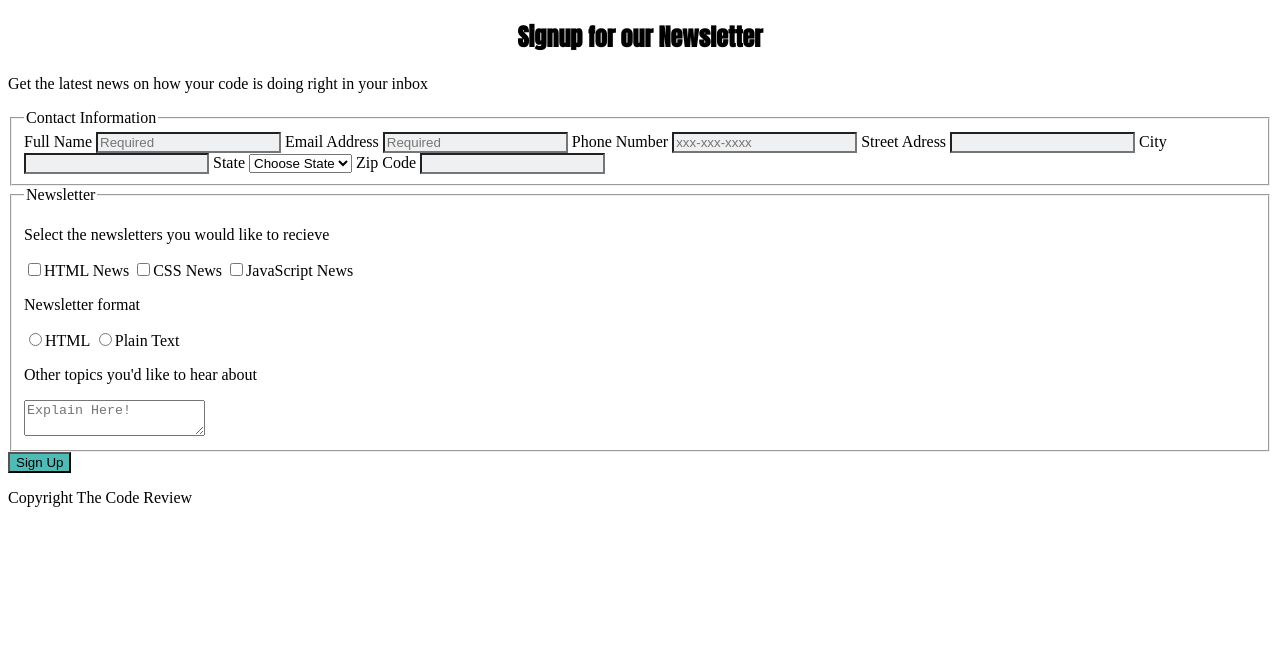
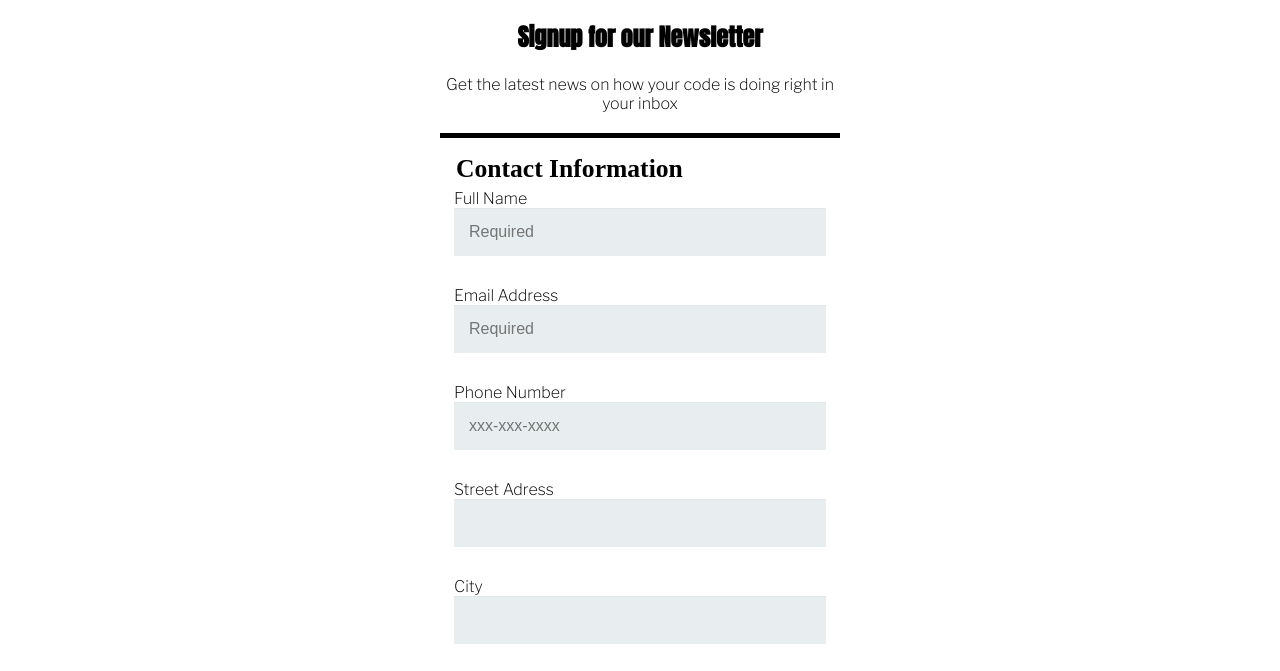
Before and after one commit to tyhart90/Project3, a plain HTML site: page index.html in a window 1280 px wide. Shown: the part 73-744 px from the top of the page. Drawn offline with nearby package versions, Linux system fonts and the light colour scheme.

Commit message:
added css styles

```diff
--- a/index.html
+++ b/index.html
@@ -15,7 +15,7 @@
 
 <form>
   <h2>Signup for our Newsletter</h2>
-  <p class="first_text">Get the latest news on how your code is doing right in your inbox</p>
+  <p class="first">Get the latest news on how your code is doing right in your inbox</p>
 
 
 <fieldset>
--- a/styles.css
+++ b/styles.css
@@ -16,17 +16,78 @@ h2 {
   text-align: center;
 }
 
-input {
-  background-color: #EFF0F1;
+.first {
+  font-family: 'Libre Franklin', sans-serif;
+  border-bottom: solid black 5px;
+  padding-bottom: 20px;
+  text-align: center;
+
 }
 
-input[type=checkbox]:checked + label {
- background-color: #489FF9;
+form {
+  max-width: 400px;
+  margin: 10px auto;
+}
+
+fieldset {
+  border: none;
+  margin-bottom: 30px;
+}
+
+
+input[type="text"],
+input[type="email"],
+input[type="number"],
+input[type="tel"],
+textarea,
+select {
+  background: rgba(255,255,255,0.1);
+  border: none;
+  font-size: 16px;
+  height: auto;
+  margin: 0;
+  outline: 0;
+  padding: 15px;
+  width: 100%;
+  background-color: #e8eeef;
+  color: #8a97a0;
+  box-shadow: 0 1px 0 rgba(0,0,0,0.03) inset;
+  margin-bottom: 30px;
+}
+
+
+
+
+
+
+
+legend {
+  font-weight: bold;
+  font-size: 1.6em;
+}
+
+label {
+  font-family: 'Libre Franklin', sans-serif;
+  display: flex;
+  justify-content: space-between;
+}
+
+p {
+  font-family: 'Libre Franklin', sans-serif;
 }
 
 
 button {
   background-color: #4EBBB5;
+  padding: 19px 39px 18px 39px;
+  font-family: 'Libre Franklin', sans-serif;
+  color: #FFF;
+  font-size: 22px;
+  text-align: center;
+  font-style: normal;
+  width: 100%;
+  box-shadow: 0 -1px 0 rgba(255,255,255,0.1) inset;
+  margin-bottom: 10px;
 }
 
 
```
